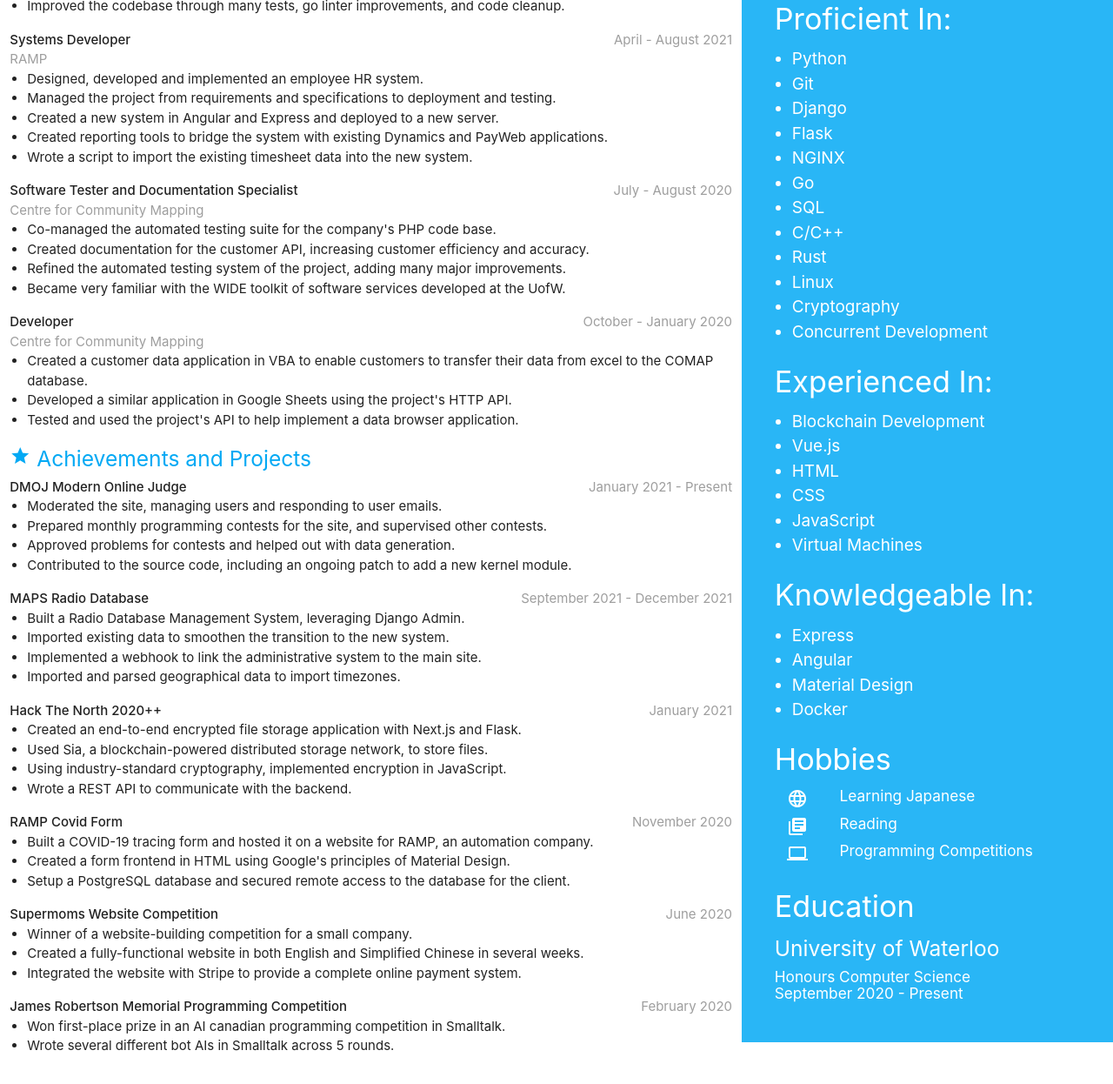
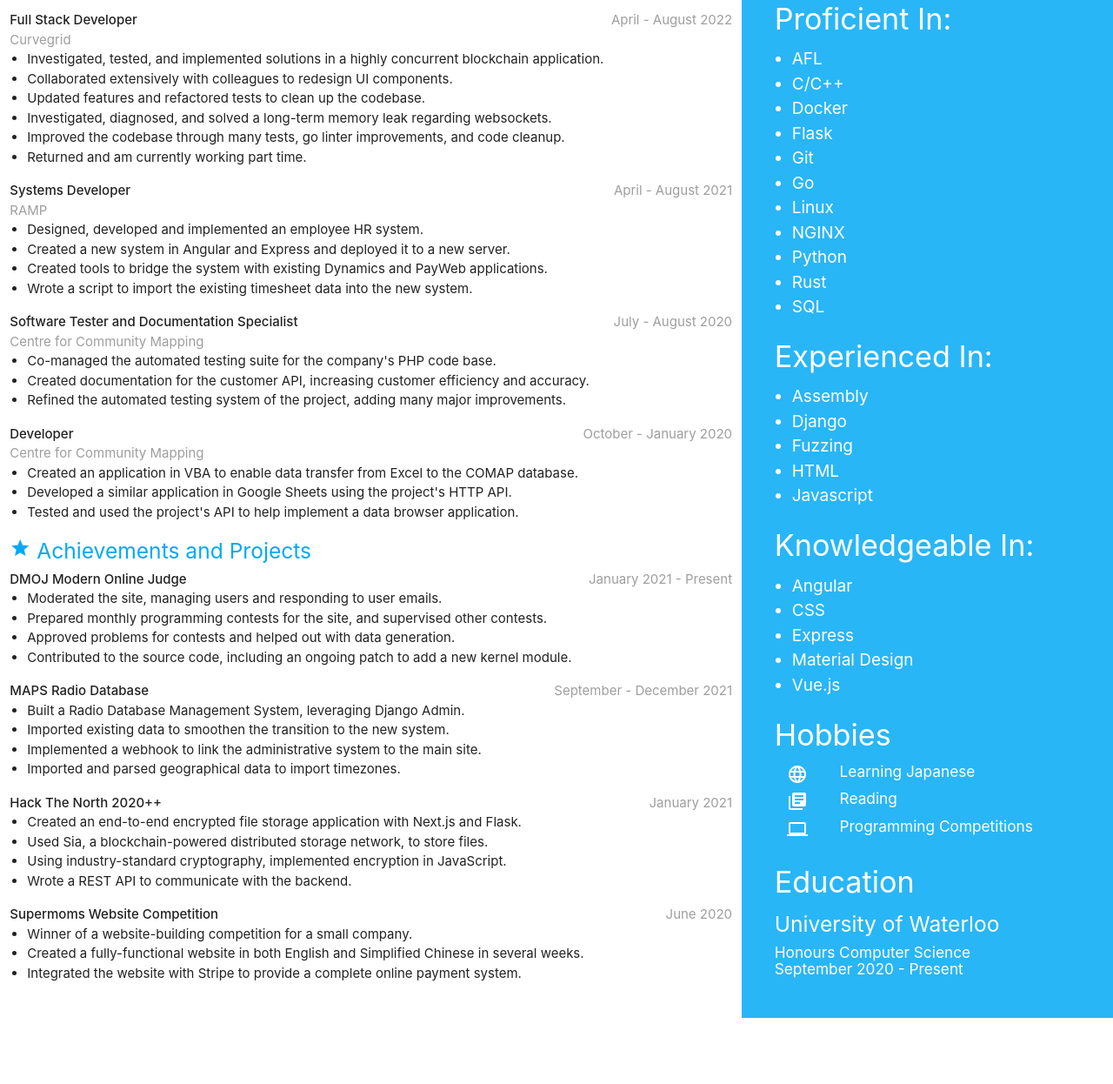
Before and after one commit to Riolku/resume, a plain HTML site: page index.html in a window 1280 px wide. Shown: the part 272-1518 px from the top of the page at 87% size. After the commit the page ends 1462 px from the top, so only its background shows below. Drawn offline with nearby package versions, Linux system fonts and the light colour scheme.

Commit message:
initial commit for May 2023

```diff
--- a/index.html
+++ b/index.html
@@ -37,6 +37,42 @@
           <div class="row">
             <div class="col s8">
               <strong>
+                Security Research Student
+              </strong>
+              <br>
+              <span class="grey-text">
+                Blackberry
+              </span>
+            </div>
+
+            <div class="col s4 right-align grey-text">
+              January - April 2023
+            </div>
+          </div>
+
+          <ul class="browser-default">
+            <li>
+              Built a platform for fuzzing of Blackberry products.
+            </li>
+
+            <li>
+              Created a custom fuzz target for a Blackberry product.
+            </li>
+
+            <li>
+              Researched security-related topics including Spectre and post-quantum cryptography.
+            </li>
+
+            <li>
+              Researched automatic fuzz target generation methods.
+            </li>
+          </ul>
+        </div>
+
+        <div class="entry">
+          <div class="row">
+            <div class="col s8">
+              <strong>
                 Full Stack Developer
               </strong>
               <br>
@@ -70,6 +106,10 @@
             <li>
               Improved the codebase through many tests, go linter improvements, and code cleanup.
             </li>
+
+            <li>
+              Returned and am currently working part time.
+            </li>
           </ul>
         </div>
 
@@ -96,15 +136,11 @@
             </li>
 
             <li>
-              Managed the project from requirements and specifications to deployment and testing.
+              Created a new system in Angular and Express and deployed it to a new server.
             </li>
 
             <li>
-              Created a new system in Angular and Express and deployed to a new server.
-            </li>
-
-            <li>
-              Created reporting tools to bridge the system with existing Dynamics and PayWeb applications.
+              Created tools to bridge the system with existing Dynamics and PayWeb applications.
             </li>
 
             <li>
@@ -142,10 +178,6 @@
             <li>
               Refined the automated testing system of the project, adding many major improvements.
             </li>
-
-            <li>
-              Became very familiar with the WIDE toolkit of software services developed at the UofW.
-            </li>
           </ul>
         </div>
 
@@ -169,7 +201,7 @@
 
           <ul class="browser-default">
             <li>
-              Created a customer data application in VBA to enable customers to transfer their data from excel to the COMAP database.
+              Created an application in VBA to enable data transfer from Excel to the COMAP database.
             </li>
 
             <li>
@@ -221,16 +253,15 @@
 
         <div class="entry">
           <div class="row">
-            <div class="col s7">
+            <div class="col s8">
               <strong>
                 MAPS Radio Database
               </strong>
             </div>
 
-            <div class="col s5 right-align grey-text">
-              September 2021 - December 2021
+            <div class="col s4 right-align grey-text">
+              September - December 2021
             </div>
-
           </div>
 
           <ul class="browser-default">
@@ -289,35 +320,6 @@
           <div class="row">
             <div class="col s8">
               <strong>
-                RAMP Covid Form
-              </strong>
-            </div>
-
-            <div class="col s4 right-align grey-text">
-              November 2020
-            </div>
-
-          </div>
-
-          <ul class="browser-default">
-            <li>
-              Built a COVID-19 tracing form and hosted it on a website for RAMP, an automation company.
-            </li>
-
-            <li>
-              Created a form frontend in HTML using Google's principles of Material Design.
-            </li>
-
-            <li>
-              Setup a PostgreSQL database and secured remote access to the database for the client.
-            </li>
-          </ul>
-        </div>
-
-        <div class="entry">
-          <div class="row">
-            <div class="col s8">
-              <strong>
                 Supermoms Website Competition
               </strong>
             </div>
@@ -338,31 +340,6 @@
 
             <li>
               Integrated the website with Stripe to provide a complete online payment system.
-            </li>
-          </ul>
-        </div>
-
-        <div class="entry">
-          <div class="row">
-            <div class="col s8">
-              <strong>
-                James Robertson Memorial Programming Competition
-              </strong>
-            </div>
-
-            <div class="col s4 right-align grey-text">
-              February 2020
-            </div>
-
-          </div>
-
-          <ul class="browser-default">
-            <li>
-              Won first-place prize in an AI canadian programming competition in Smalltalk.
-            </li>
-
-            <li>
-              Wrote several different bot AIs in Smalltalk across 5 rounds.
             </li>
           </ul>
         </div>
@@ -447,7 +424,19 @@
 
               <ul class="browser-default">
                 <li>
-                  Python
+                  AFL
+                </li>
+
+                <li>
+                  C/C++
+                </li>
+
+                <li>
+                  Docker
+                </li>
+
+                <li>
+                  Flask
                 </li>
 
                 <li>
@@ -455,11 +444,11 @@
                 </li>
 
                 <li>
-                  Django
+                  Go
                 </li>
 
                 <li>
-                  Flask
+                  Linux
                 </li>
 
                 <li>
@@ -467,15 +456,7 @@
                 </li>
 
                 <li>
-                  Go
-                </li>
-
-                <li>
-                  SQL
-                </li>
-
-                <li>
-                  C/C++
+                  Python
                 </li>
 
                 <li>
@@ -483,15 +464,7 @@
                 </li>
 
                 <li>
-                  Linux
-                </li>
-
-                <li>
-                  Cryptography
-                </li>
-
-                <li>
-                  Concurrent Development
+                  SQL
                 </li>
               </ul>
             </div>
@@ -507,11 +480,15 @@
 
               <ul class="browser-default">
                 <li>
-                  Blockchain Development
+                  Assembly
                 </li>
 
                 <li>
-                  Vue.js
+                  Django
+                </li>
+
+                <li>
+                  Fuzzing
                 </li>
 
                 <li>
@@ -519,15 +496,7 @@
                 </li>
 
                 <li>
-                  CSS
-                </li>
-
-                <li>
-                  JavaScript
-                </li>
-
-                <li>
-                  Virtual Machines
+                  Javascript
                 </li>
               </ul>
             </div>
@@ -543,11 +512,15 @@
 
               <ul class="browser-default">
                 <li>
-                  Express
+                  Angular
                 </li>
 
                 <li>
-                  Angular
+                  CSS
+                </li>
+
+                <li>
+                  Express
                 </li>
 
                 <li>
@@ -555,7 +528,7 @@
                 </li>
 
                 <li>
-                  Docker
+                  Vue.js
                 </li>
               </ul>
             </div>
```
Also changed, not shown: 3 other files.
